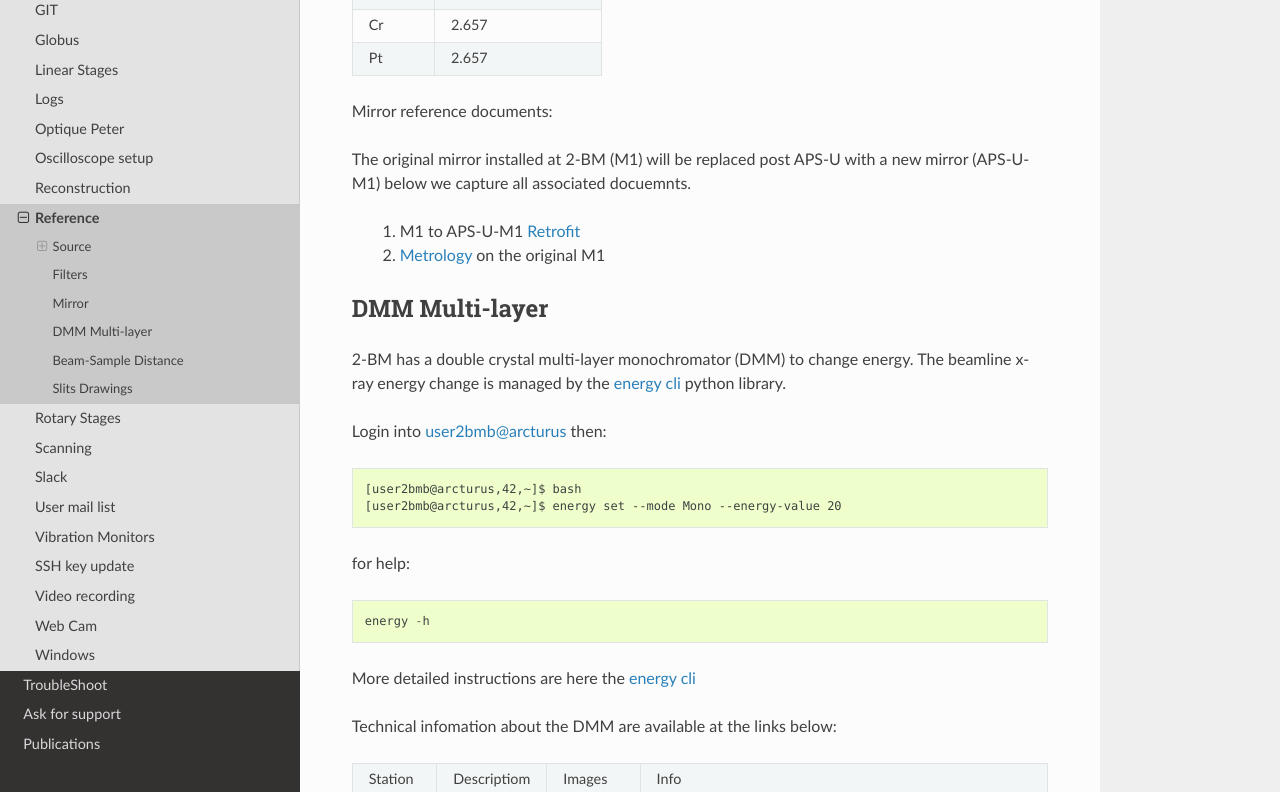
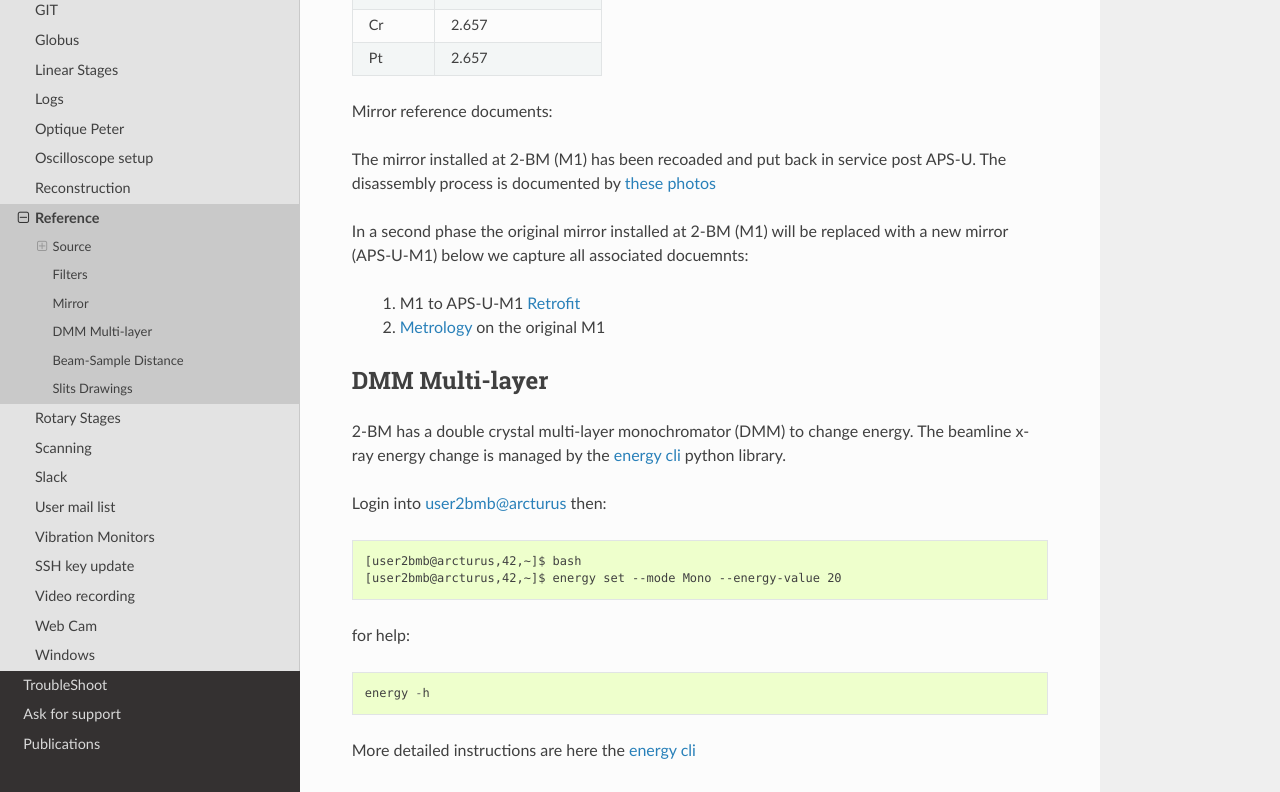
Before and after one commit to xray-imaging/2bm-docs, a Sphinx documentation site: the page built from docs/source/ops/item_090.rst, in a window 1280 px wide and 900 px high, scrolled down 2164 px, cut to the strip 108-900 px from the top of the window. Built offline with Sphinx 7.4.7 and the Read the Docs theme 2.0.0, drawn with Linux system fonts in a browser that asks for light colours; the version number could not be read and is left out.

Commit message:
added disassembly photos

```diff
--- a/docs/source/ops/item_090.rst
+++ b/docs/source/ops/item_090.rst
@@ -81,7 +81,9 @@ The pre-APS-U `mirror <https://anl.box.com/s/nyvibklz6ckkm148aoo02ht3e0bowxs9>`_
 
 Mirror reference documents:
 
-The original mirror installed at 2-BM (M1) will be replaced post APS-U with a new mirror (APS-U-M1) below we capture all associated docuemnts.
+The mirror installed at 2-BM (M1) has been recoaded and put back in service post APS-U. The disassembly process is documented by `these photos <https://anl.box.com/s/1qicl7o2mo9byuadmc0gs12g0s33v6ww>`_
+
+In a second phase the original mirror installed at 2-BM (M1) will be replaced with a new mirror (APS-U-M1) below we capture all associated docuemnts:
 
     #. M1 to APS-U-M1 `Retrofit <https://anl.box.com/s/m3m0j77m081az932ae4lqrbz4lgebw4u>`_
     #. `Metrology <https://anl.box.com/s/2ki5fhawdckqkdjkzxjrudjmqkpllpkc>`_ on the original M1
```
